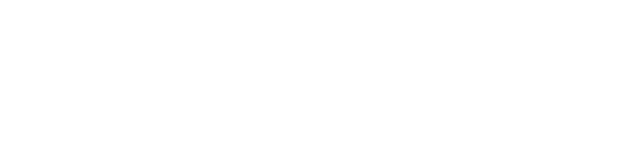
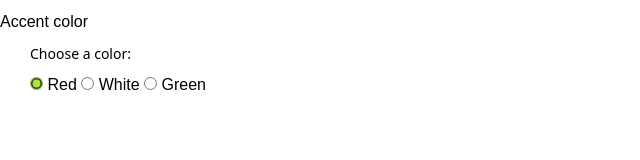
Before and after one commit to Tanya8135/test-try, a plain HTML site: page index.html in a window 1280 px wide. Shown: the whole page, without its empty margins (0-640 px from the left). Drawn offline with nearby package versions, Linux system fonts and the light colour scheme.

Commit message:
Accent color
input with type="checbox";
type="radio";
type="range".

```diff
--- a/index.html
+++ b/index.html
@@ -6,8 +6,27 @@
     <meta name="viewport" content="width=device-width, initial-scale=1.0">
     <title>Test try</title>
     <link rel="stylesheet" href="https://cdnjs.cloudflare.com/ajax/libs/modern-normalize/1.1.0/modern-normalize.min.css">
+
+    <link rel="stylesheet" href="./css/main.min.css">
 </head>
 <body>
-
+    <!-- Accent color  попробовать на input -->
+    <h1 hidden></h1>
+    <h2 class="title">Accent color</h2>
+    <form class="form-input-color">
+        <p>Choose a color:</p>
+        <label class="label-title">
+          <input class="input-color" type="radio" name="color" value="red" checked />
+          Red
+        </label>
+        <label class="label-title">
+          <input class="input-color" type="radio" name="color" value="white" />
+          White
+        </label>
+        <label class="label-title">
+          <input class="input-color" type="radio" name="color" value="green" />
+          Green
+        </label>
+      </form>
 </body>
 </html>
--- /dev/null
+++ b/sass/main.scss
@@ -0,0 +1 @@
+@import './workout-color/workout-color';
--- /dev/null
+++ b/sass/workout-color/_workout-color.scss
@@ -0,0 +1,19 @@
+.form-input-color {
+    margin-left: 30px;
+    font-size: 14px;
+}
+
+.input-color {
+    accent-color: rgb(169, 231, 54);
+}
+
+.title {
+    font-family: sans-serif;
+    font-weight: normal;
+    font-size: 16px;
+}
+
+.label-title {
+    font-family: sans-serif;
+    font-size: 16px;
+}
```
Also changed, not shown: css/main.css (added), css/main.min.css (added), 2 other files.
